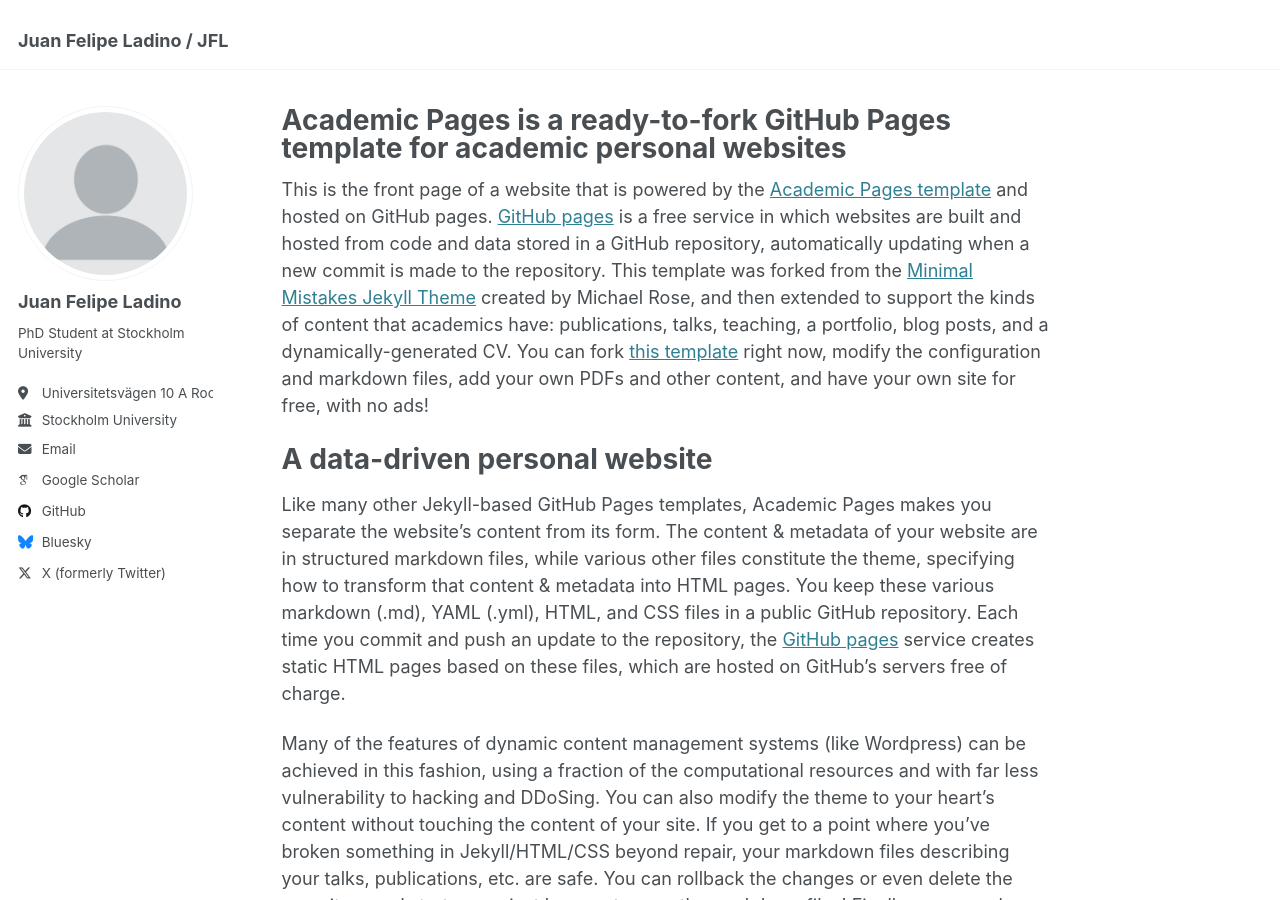
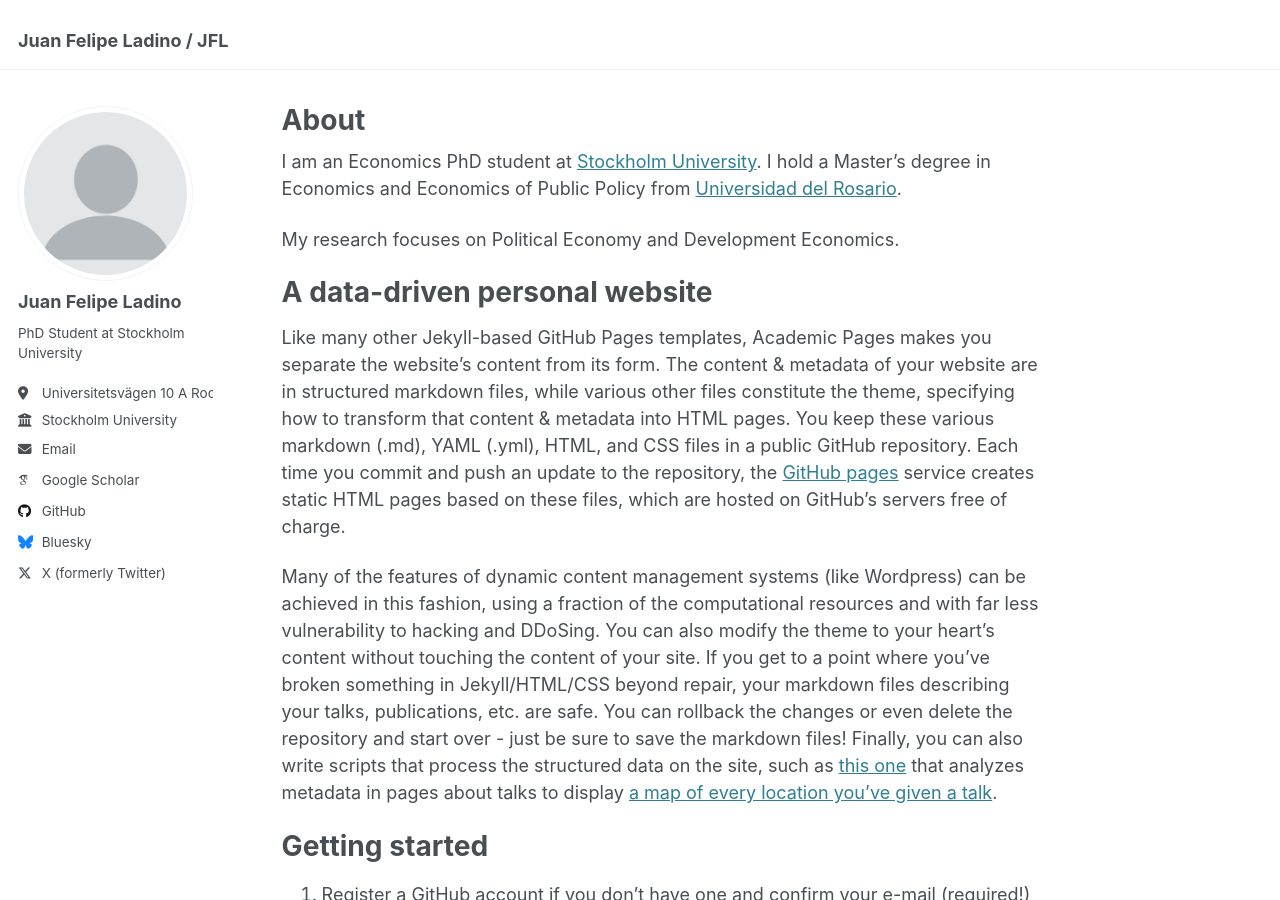
Before and after one commit to juanfladino/juanfladino.github.io, a Jekyll site: the page built from _pages/about.md, in a window 1280 px wide and 900 px high. Built offline with Jekyll 4.4.1, drawn with Linux system fonts in a browser that asks for light colours; some web fonts are replaced.

Commit message:
Update about.md

```diff
--- a/_pages/about.md
+++ b/_pages/about.md
@@ -1,13 +1,15 @@
 ---
 permalink: /
-title: "Academic Pages is a ready-to-fork GitHub Pages template for academic personal websites"
+title: "About"
 author_profile: true
 redirect_from:
   - /about/
   - /about.html
 ---
 
-This is the front page of a website that is powered by the [Academic Pages template](https://github.com/academicpages/academicpages.github.io) and hosted on GitHub pages. [GitHub pages](https://pages.github.com) is a free service in which websites are built and hosted from code and data stored in a GitHub repository, automatically updating when a new commit is made to the repository. This template was forked from the [Minimal Mistakes Jekyll Theme](https://mmistakes.github.io/minimal-mistakes/) created by Michael Rose, and then extended to support the kinds of content that academics have: publications, talks, teaching, a portfolio, blog posts, and a dynamically-generated CV. You can fork [this template](https://github.com/academicpages/academicpages.github.io) right now, modify the configuration and markdown files, add your own PDFs and other content, and have your own site for free, with no ads!
+I am an Economics PhD student at [Stockholm University](https://www.su.se/department-of-economics/). I hold a Master's degree in Economics and Economics of Public Policy from [Universidad del Rosario](https://urosario.edu.co/facultad-de-economia).
+
+My research focuses on Political Economy and Development Economics.
 
 A data-driven personal website
 ======
```
